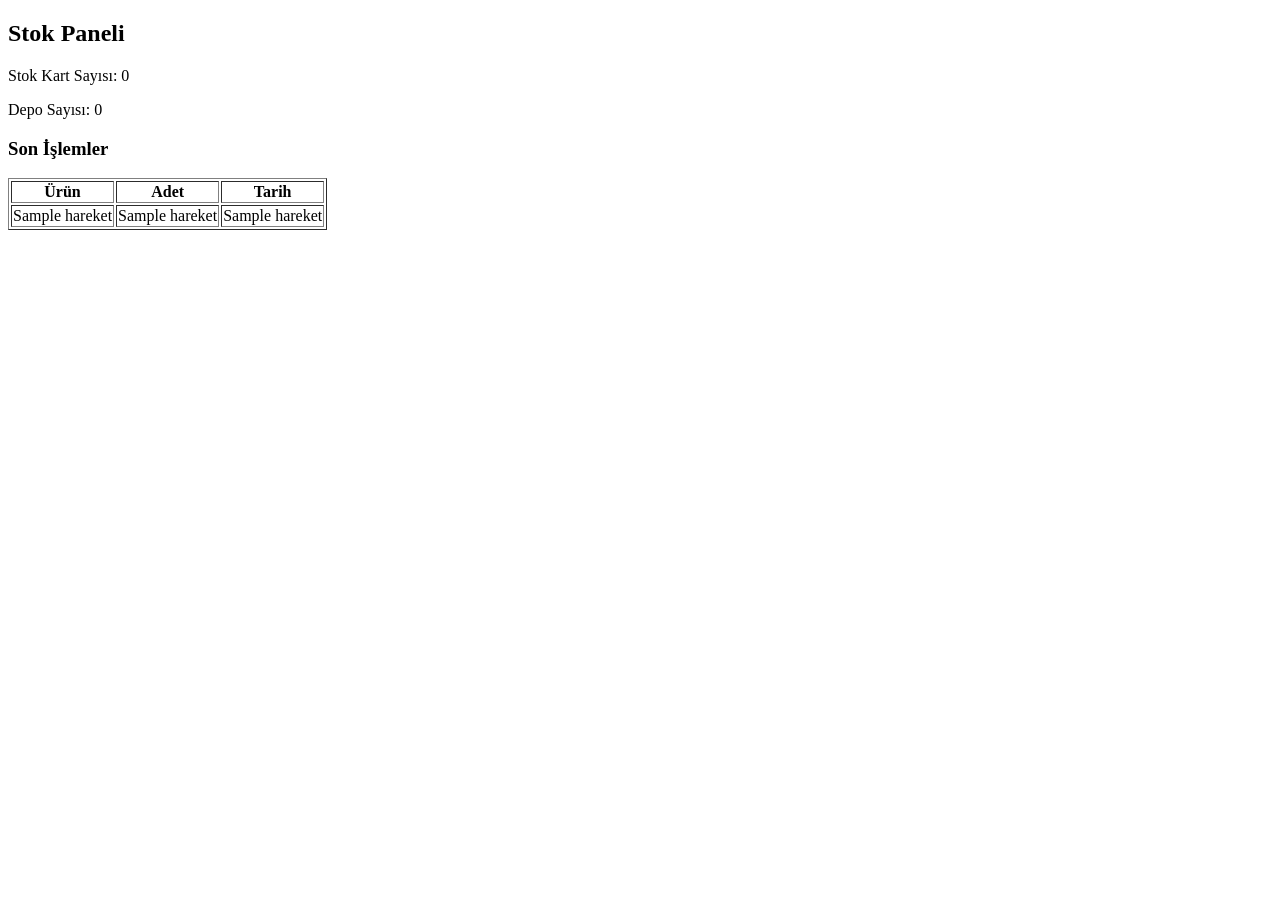
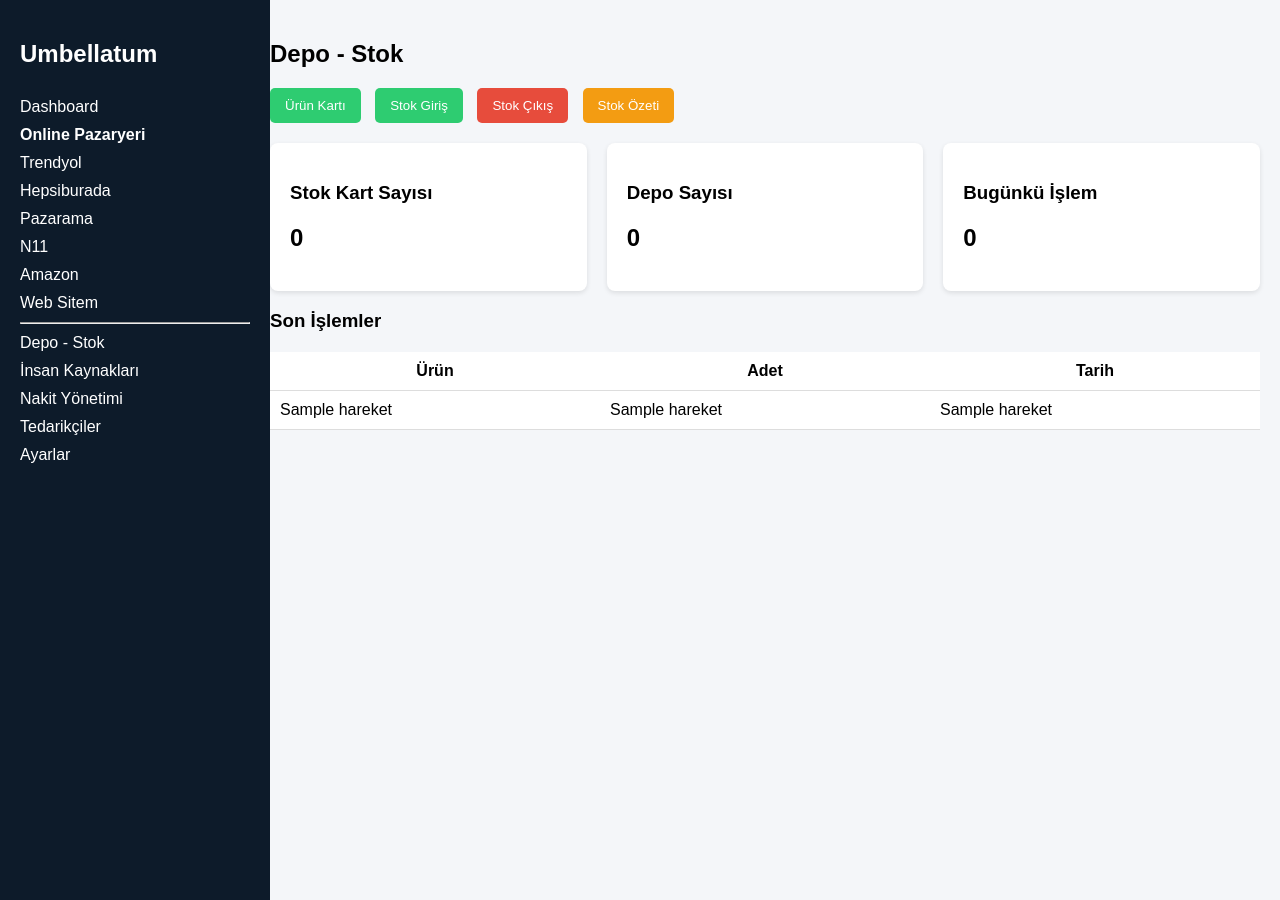
Before and after one commit to umbellatum54/stok-api, a Flask app: page /stok in a window 1280 px wide. Run offline with Flask 3, Linux system fonts and the light colour scheme; a database or web service that is not in the repository returns one stand-in record (values such as "Sample title"); data that the repository does not hold is empty; some libraries are stand-ins or nearby versions.

Commit message:
Update stok.html

```diff
--- a/templates/stok.html
+++ b/templates/stok.html
@@ -1,14 +1,146 @@
-{% extends "layout.html" %}
-{% block content %}
+<!DOCTYPE html>
+<html>
+<head>
+<meta charset="UTF-8">
+<title>Depo - Stok</title>
 
-<h2>Stok Paneli</h2>
+<style>
+body{
+    margin:0;
+    font-family: Arial;
+    background:#f4f6f9;
+}
 
-<p>Stok Kart Sayısı: {{ stok_sayisi }}</p>
-<p>Depo Sayısı: {{ depo_sayisi }}</p>
+.sidebar{
+    width:230px;
+    height:100vh;
+    background:#0d1b2a;
+    position:fixed;
+    color:white;
+    padding:20px;
+}
+
+.sidebar h2{
+    margin-bottom:30px;
+}
+
+.sidebar a{
+    display:block;
+    color:white;
+    text-decoration:none;
+    margin:10px 0;
+}
+
+.main{
+    margin-left:250px;
+    padding:20px;
+}
+
+.cards{
+    display:flex;
+    gap:20px;
+}
+
+.card{
+    flex:1;
+    background:white;
+    padding:20px;
+    border-radius:8px;
+    box-shadow:0 2px 5px rgba(0,0,0,0.1);
+}
+
+.buttons{
+    margin:20px 0;
+}
+
+.btn{
+    padding:10px 15px;
+    border:none;
+    border-radius:5px;
+    color:white;
+    cursor:pointer;
+    margin-right:10px;
+}
+
+.green{background:#2ecc71;}
+.red{background:#e74c3c;}
+.orange{background:#f39c12;}
+
+table{
+    width:100%;
+    background:white;
+    margin-top:20px;
+    border-collapse:collapse;
+}
+
+th, td{
+    padding:10px;
+    border-bottom:1px solid #ddd;
+}
+</style>
+
+</head>
+
+<body>
+
+<div class="sidebar">
+    <h2>Umbellatum</h2>
+
+    <a href="#">Dashboard</a>
+
+    <b>Online Pazaryeri</b>
+    <a>Trendyol</a>
+    <a>Hepsiburada</a>
+    <a>Pazarama</a>
+    <a>N11</a>
+    <a>Amazon</a>
+    <a>Web Sitem</a>
+
+    <hr>
+
+    <a href="/stok">Depo - Stok</a>
+    <a>İnsan Kaynakları</a>
+    <a>Nakit Yönetimi</a>
+    <a>Tedarikçiler</a>
+    <a>Ayarlar</a>
+</div>
+
+<div class="main">
+
+    <h2>Depo - Stok</h2>
+
+    <div class="buttons">
+        <button class="btn green">Ürün Kartı</button>
+        <button class="btn green">Stok Giriş</button>
+        <button class="btn red">Stok Çıkış</button>
+        <button class="btn orange">Stok Özeti</button>
+    </div>
+
+    <div class="cards">
+        <div class="card">
+            <h3>Stok Kart Sayısı</h3>
+            <h2>{{ stok_sayisi }}</h2>
+        </div>
+
+        <div class="card">
+            <h3>Depo Sayısı</h3>
+            <h2>{{ depo_sayisi }}</h2>
+        </div>
+
+        <div class="card">
+            <h3>Bugünkü İşlem</h3>
+            <h2>0</h2>
+        </div>
+    </div>
 
     <h3>Son İşlemler</h3>
-<table border="1">
-<tr><th>Ürün</th><th>Adet</th><th>Tarih</th></tr>
+
+    <table>
+        <tr>
+            <th>Ürün</th>
+            <th>Adet</th>
+            <th>Tarih</th>
+        </tr>
 
         {% for l in logs %}
         <tr>
@@ -17,7 +149,9 @@
             <td>{{ l[3] }}</td>
         </tr>
         {% endfor %}
-
     </table>
 
-{% endblock %}
+</div>
+
+</body>
+</html>
```
Lines whose indentation alone changed are shown as unchanged.
